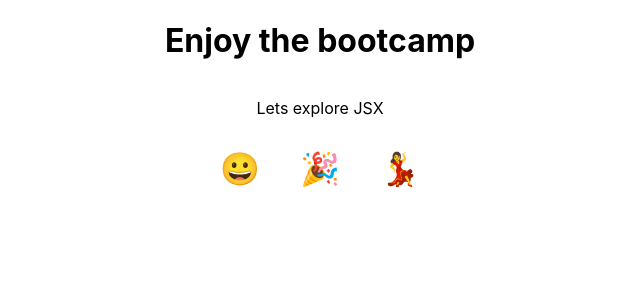
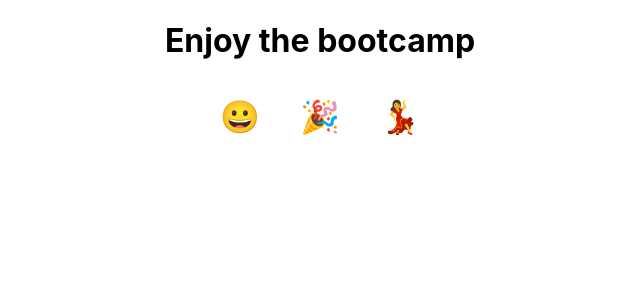
Before and after one commit to NedimRenesalis/Neds_Easy_React_Bootcamp, a React (Create React App) app in the folder neds_easy_react_bootcamp/: page / in a window 1280 px wide. Shown: the top 300 px of the page, without its empty margins (320-960 px from the left). Built offline with nearby package versions, Linux system fonts and the light colour scheme.

Commit message:
Conditionally Showing Elements with Short Circuiting

```diff
--- a/neds_easy_react_bootcamp/src/App.js
+++ b/neds_easy_react_bootcamp/src/App.js
@@ -19,10 +19,11 @@ const emojis = [
 
 function App() {
  const greeting = "greeting";
+ const displayAction = false;
  return (
    <div className="container" >
     <h1 id={greeting}>Enjoy the bootcamp</h1>
-    <p>Lets explore JSX</p>
+   {displayAction && <p>Lets explore JSX</p>}
     <ul>
        {
           emojis.map(emoji => (
```
Also changed, not shown: 1 other file (tests, documents, lock files or other folders).
